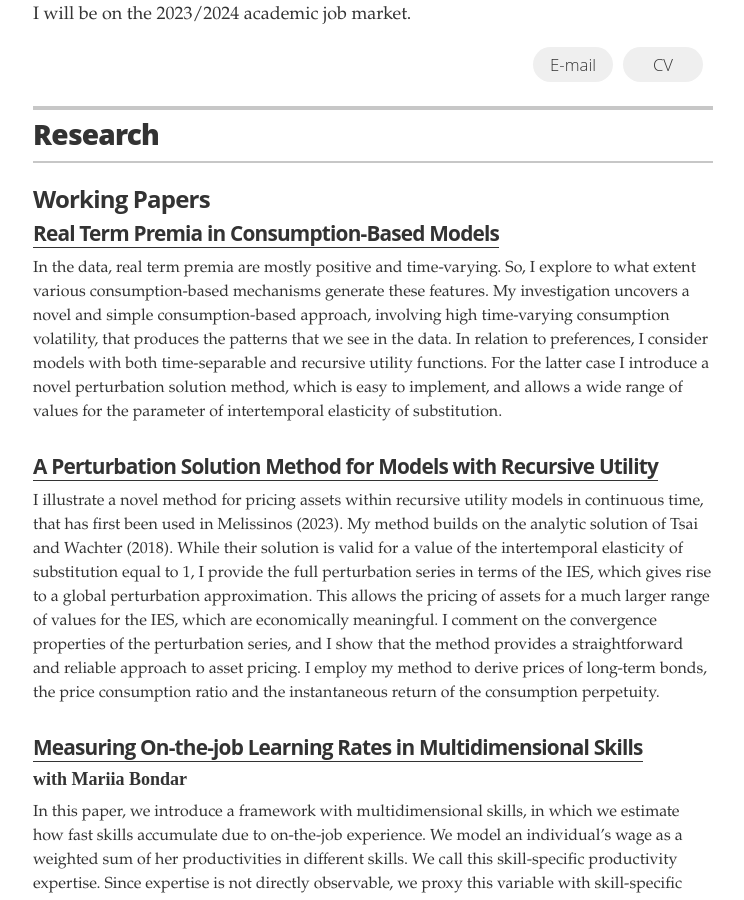
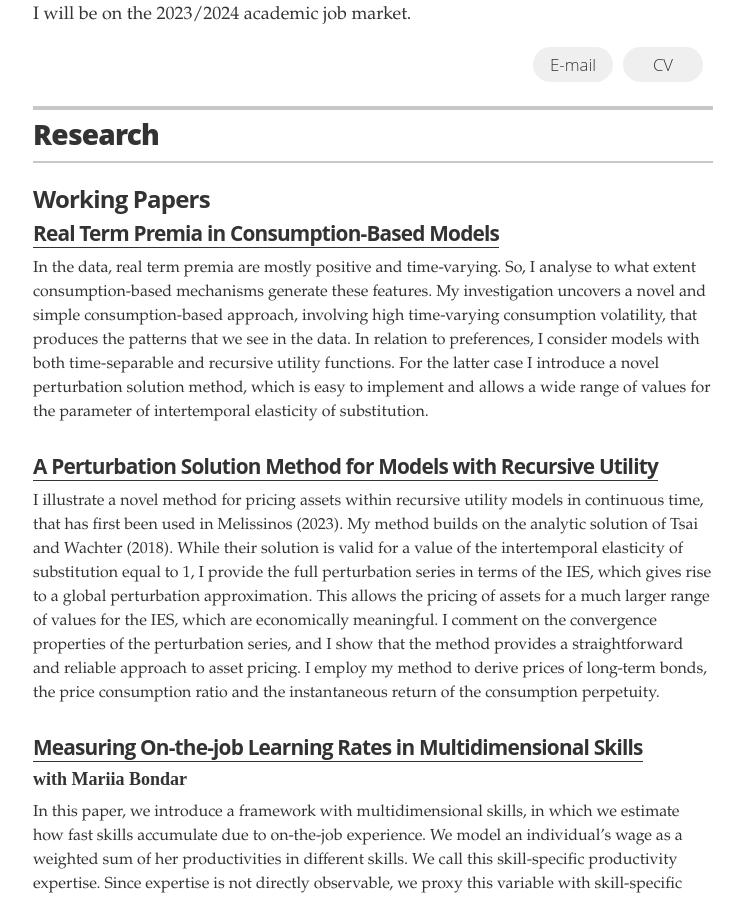
Before and after one commit to errikos-melissinos/errikos-melissinos.github.io, a Jekyll site: the page built from index.html, in a window 1280 px wide and 900 px high, scrolled down 651 px. Shown: the whole window, without its empty margins (267-1011 px from the left). Built offline with Jekyll 4.4.1, drawn with Linux system fonts in a browser that asks for light colours.

Commit message:
Update projects.yml

```diff
--- a/_data/projects.yml
+++ b/_data/projects.yml
@@ -7,7 +7,7 @@
   # url: https://www.dropbox.com/sh/34s9h40je9pff5r/AACRUgleldxkDaDC2eVtMNYsa?dl=0
   url: https://www.dropbox.com/scl/fi/soofvyqh1s7j6swb49c3s/Real-Term-Premia-in-Consumption-Based-Models.pdf?rlkey=wxv3lvv76e19hvwyqzwwm5dap&dl=0
   # description: I investigate the ability of consumption-based models to explain the positive time- varying term premia observed in the data. The long-run risk and rare disasters models typically fail by producing small and negative term premia. The habit model appears to be quite successful, but it generates heteroskedastic real interest rates, which are not supported by empirical evidence. Generally, my findings suggest that substantial and positive term premia require counter-cyclical real interest rates and a direct relationship between the stochastic discount factor and the state variable of the economy. My analysis considers models with both time-separable and recursive utility. For the latter, I present a perturbation solution method that facilitates the computation of the price of long-term bonds, while allowing for a wide range of values for the intertemporal elasticity of substitution parameter.
-  description: In the data, real term premia are mostly positive and time-varying. So, I explore to what extent various consumption-based mechanisms generate these features. My investigation uncovers a novel and simple consumption-based approach, involving high time-varying consumption volatility, that produces the patterns that we see in the data. In relation to preferences, I consider models with both time-separable and recursive utility functions. For the latter case I introduce a novel perturbation solution method, which is easy to implement, and allows a wide range of values for the parameter of intertemporal elasticity of substitution.
+  description: In the data, real term premia are mostly positive and time-varying. So, I analyse to what extent consumption-based mechanisms generate these features. My investigation uncovers a novel and simple consumption-based approach, involving high time-varying consumption volatility, that produces the patterns that we see in the data. In relation to preferences, I consider models with both time-separable and recursive utility functions. For the latter case I introduce a novel perturbation solution method, which is easy to implement and allows a wide range of values for the parameter of intertemporal elasticity of substitution.
 
 # A Perturbation Solution Method for Models with Recursive Utility
 - project: A Perturbation Solution Method for Models with Recursive Utility
```
